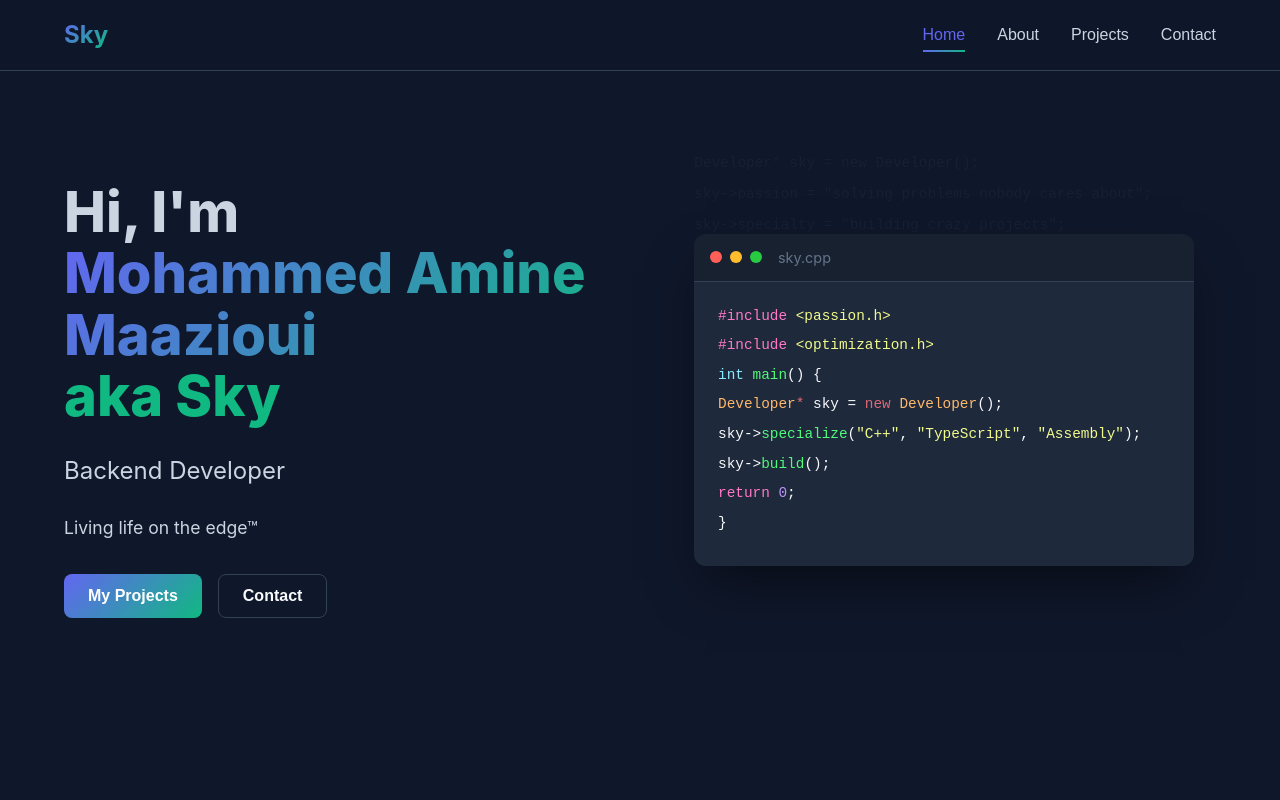
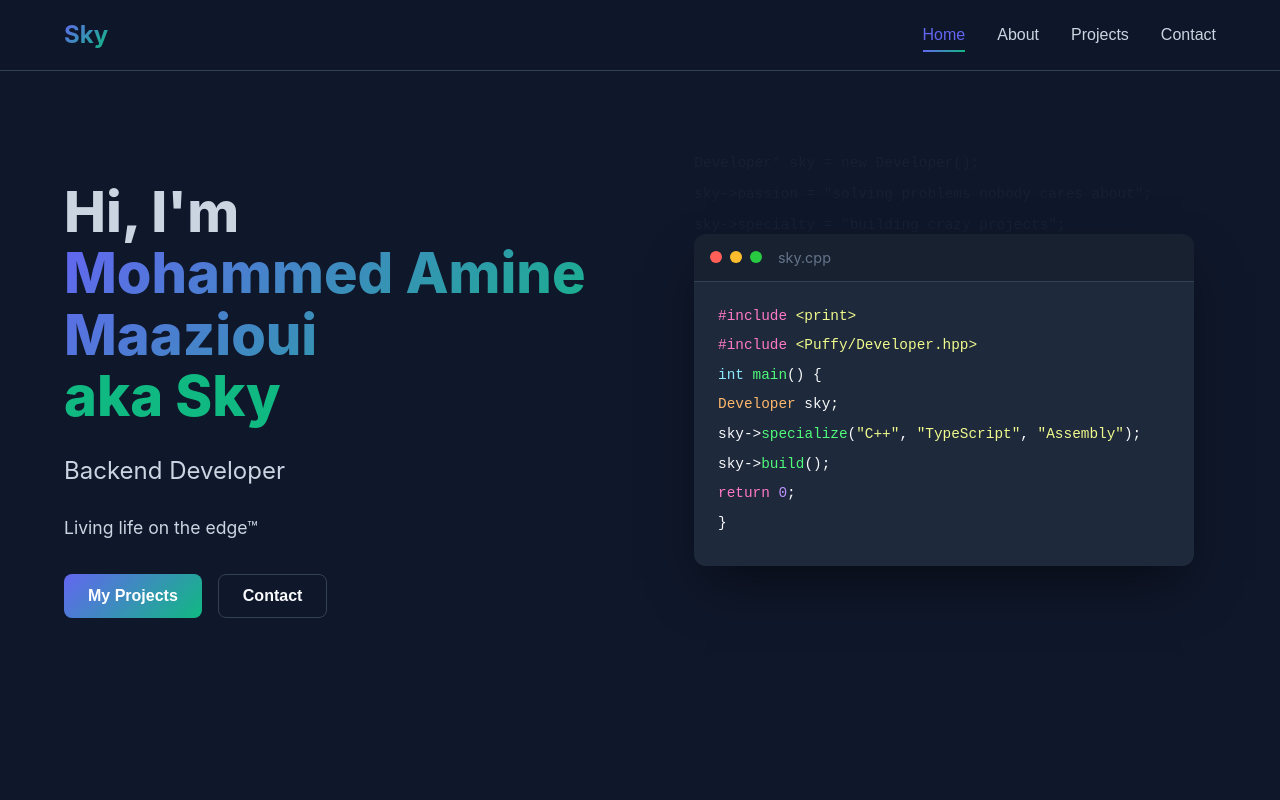
Before and after one commit to landingpad75/portfolio, a Next.js app: page / in a window 1280 px wide. Shown: the top 800 px of the page. Built offline with nearby package versions, Linux system fonts and the light colour scheme.

Commit message:
Update HeroSection.tsx

```diff
--- a/components/HeroSection.tsx
+++ b/components/HeroSection.tsx
@@ -47,14 +47,14 @@ const HeroSection: React.FC = () => {
               <div className="window-title">sky.cpp</div>
             </div>
             <div className="code-content">
-              <div className="code-line"><span className="keyword">#include</span> <span className="string">&lt;passion.h&gt;</span></div>
-              <div className="code-line"><span className="keyword">#include</span> <span className="string">&lt;optimization.h&gt;</span></div>
+              <div className="code-line"><span className="keyword">#include</span> <span className="string">&lt;print&gt;</span></div>
+              <div className="code-line"><span className="keyword">#include</span> <span className="string">&lt;Puffy/Developer.hpp&gt;</span></div>
               <div className="code-line"></div>
               <div className="code-line"><span className="type">int</span> <span className="function">main</span>() {"{"}</div>
-              <div className="code-line">  <span className="class">Developer</span><span className='pointer'>*</span> sky = <span className='pointer'>new</span> <span className='class'>Developer</span>();</div>
-              <div className="code-line">  sky{"->"}<span className="function">specialize</span>(<span className="string">"C++"</span>, <span className="string">"TypeScript"</span>, <span className="string">"Assembly"</span>);</div>
-              <div className="code-line">  sky{"->"}<span className="function">build</span>(<span className="string"></span>);</div>
-              <div className="code-line">  <span className="keyword">return</span> <span className="number">0</span>;</div>
+              <div className="code-line">  <span className="class">Developer</span> sky;</div>
+              <div className="code-line">{"\t"}sky{"->"}<span className="function">specialize</span>(<span className="string">"C++"</span>, <span className="string">"TypeScript"</span>, <span className="string">"Assembly"</span>);</div>
+              <div className="code-line">{"\t"}sky{"->"}<span className="function">build</span>(<span className="string"></span>);</div>
+              <div className="code-line">{"\t"}<span className="keyword">return</span> <span className="number">0</span>;</div>
               <div className="code-line">{"}"}</div>
             </div>
           </div>
```
